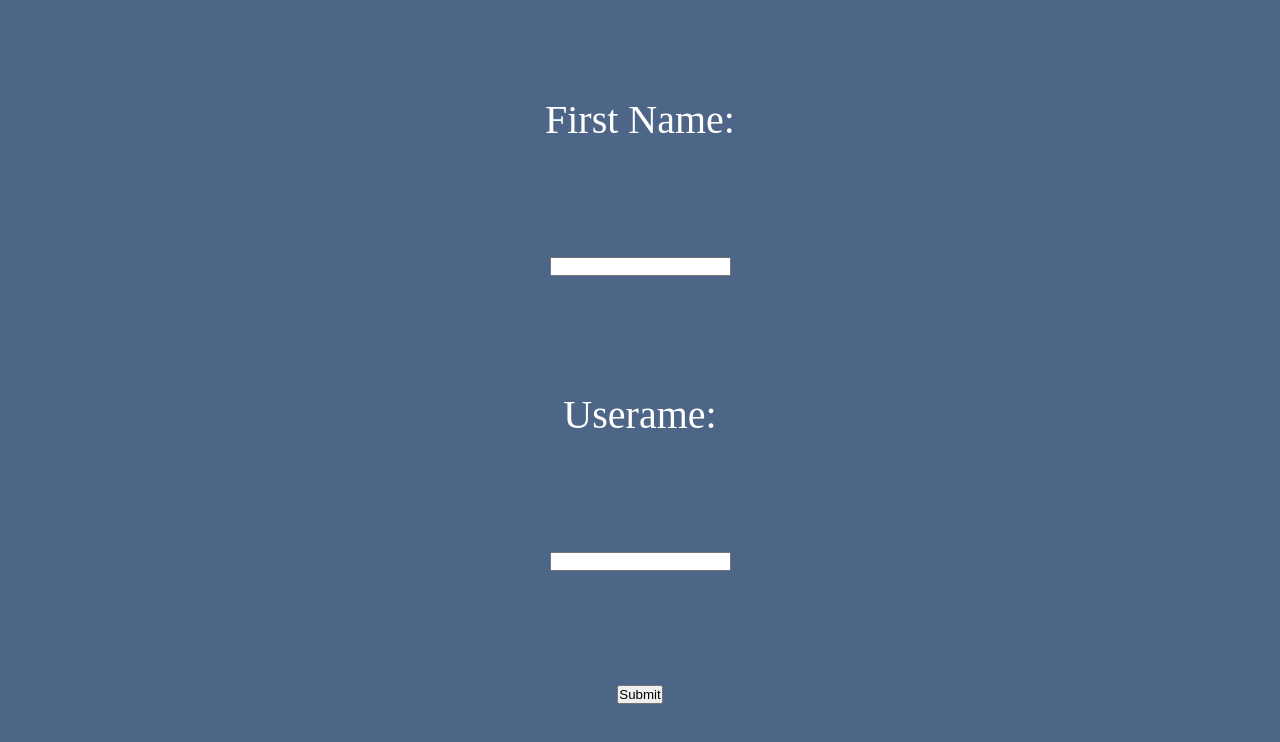
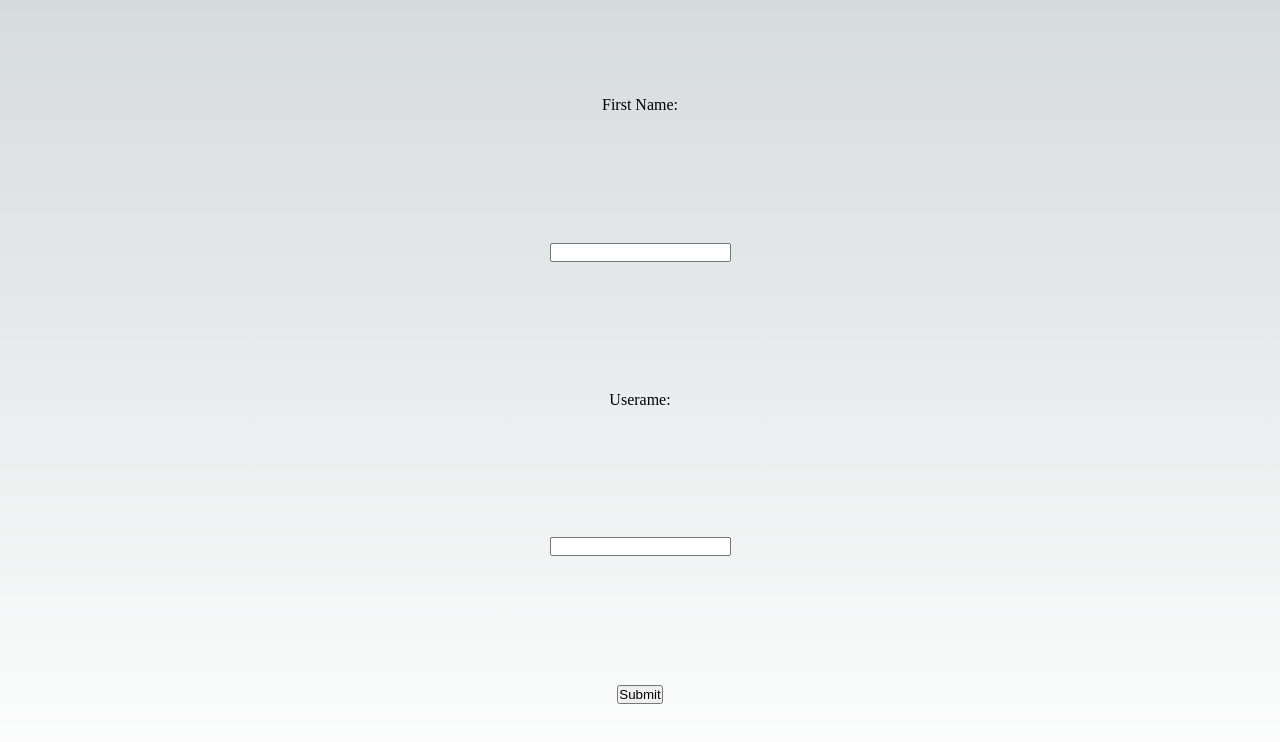
Before and after one commit to wendyychenn/week2styled, a Next.js app: page / in a window 1280 px wide. Shown: the top 742 px of the page. Built offline with nearby package versions, Linux system fonts and the light colour scheme.

Commit message:
Update Home.module.css

```diff
--- a/styles/Home.module.css
+++ b/styles/Home.module.css
@@ -5,10 +5,13 @@
   align-items: center;
   padding: 6rem;
   min-height: 100vh;
-  background-color: rgb(77 101 135);
-    color: white;
-    font-size: 40px;
-    font-family: inherit;
+}
+
+.Home_main__nLjiQ {
+background-color: rgb(77 101 135);
+color: white;
+font-size: 40px;
+font-family: inherit;
 }
 
 .description {
```
